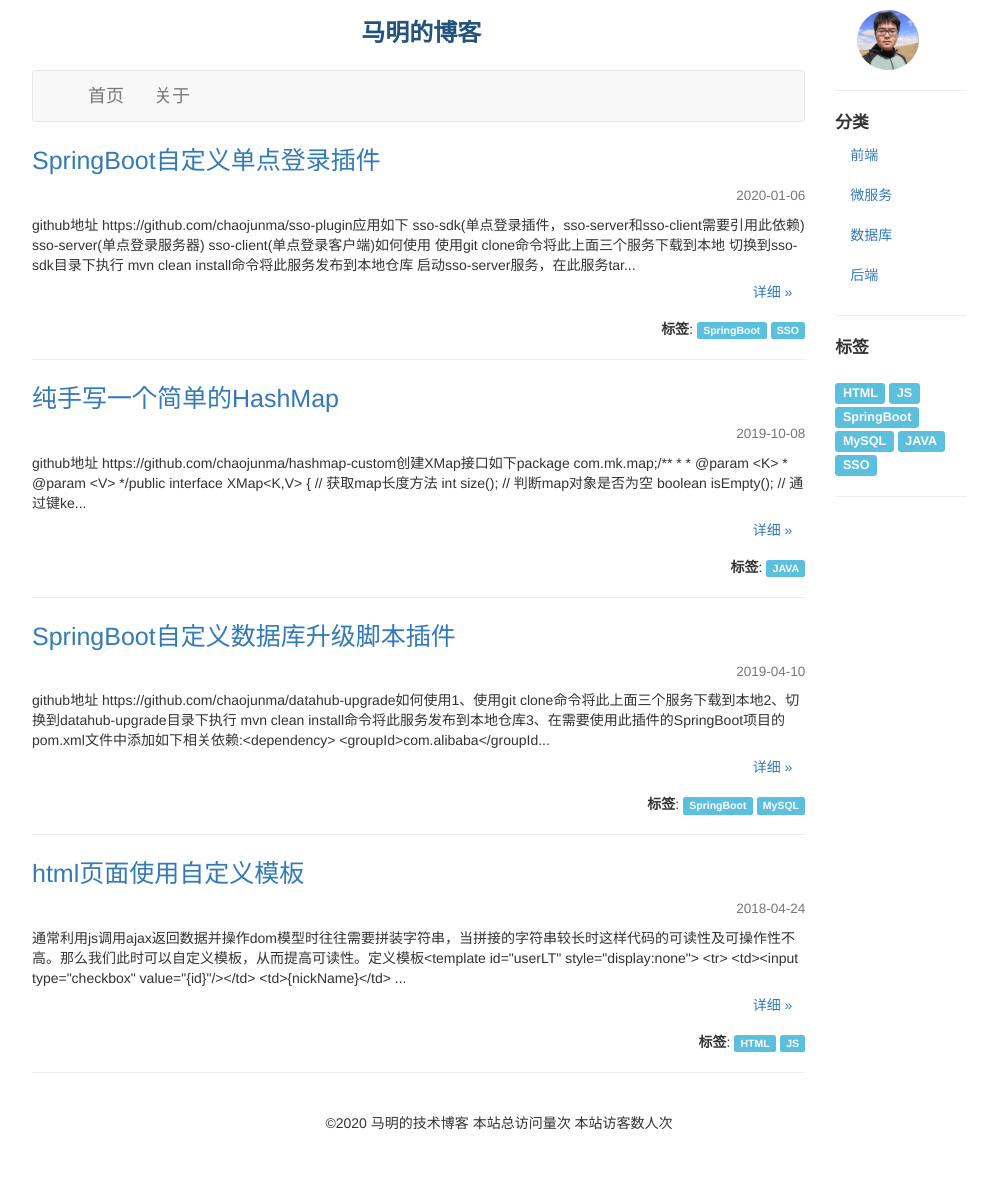
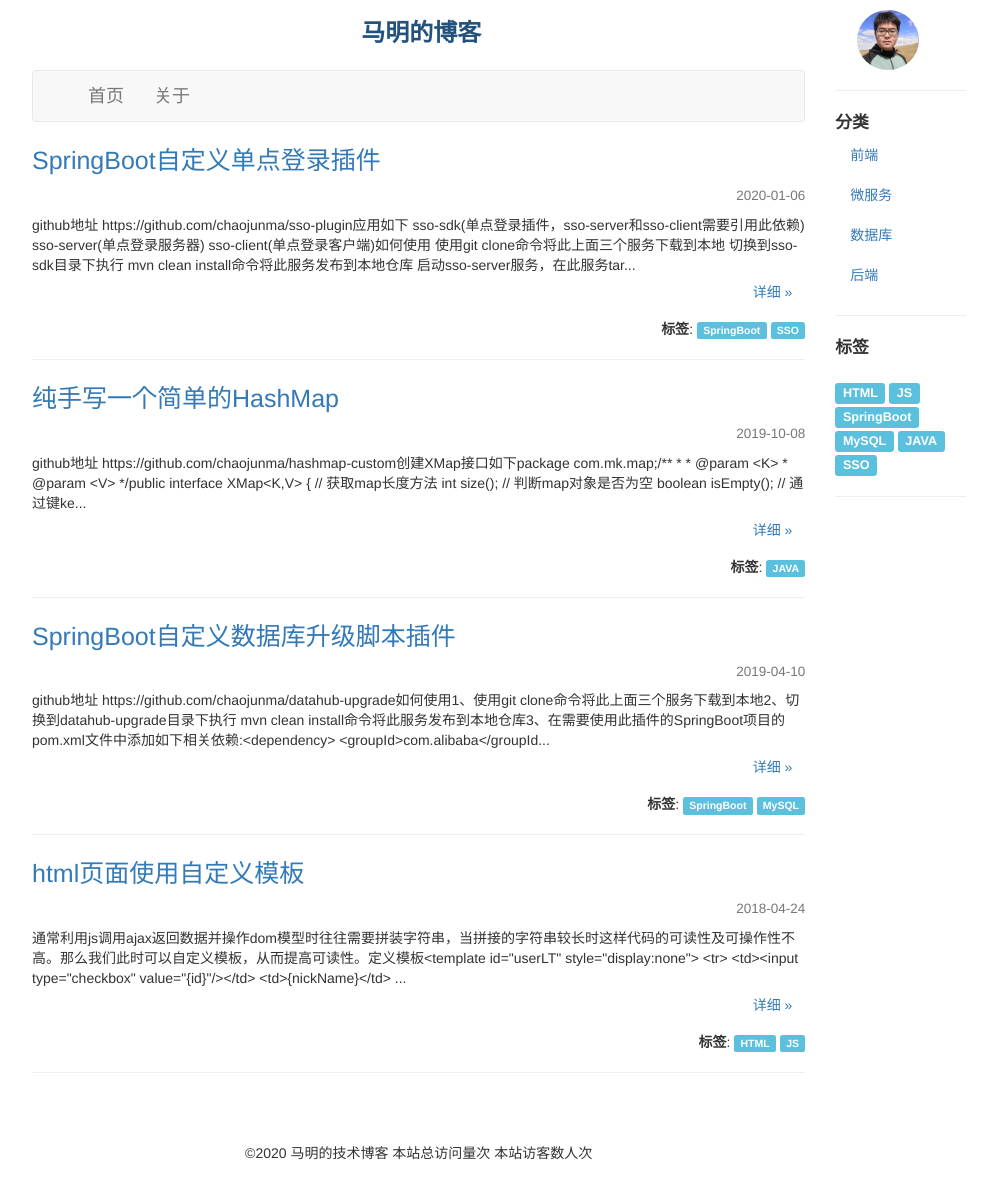
Before and after one commit to chaojunma/chaojunma.github.io, a Jekyll site: the page built from index.html, in a window 1280 px wide. Shown: the whole page, without its empty margins (141-1138 px from the left). Built offline with Jekyll 4.4.1, drawn with Linux system fonts in a browser that asks for light colours; the list of posts is cut into pages by our own code; comment, search, counter and statistics services are not loaded; before the commit the page ends 1143 px from its top, so only the background shows below that.

Commit message:
修改样式

```diff
--- a/_includes/footer.html
+++ b/_includes/footer.html
@@ -1,6 +1,6 @@
 <!-- footer -->
-<div class="col-xs-12 span9">
-  <p class="text-center">
+<div class="col-xs-10 span9">
+  <p class="text-center" style="margin:30px 0px">
     ©2020 马明的技术博客
 	<span id="busuanzi_container_site_pv" style="display: inline;">
             <span id="busuanzi_container_site_pv">
```
